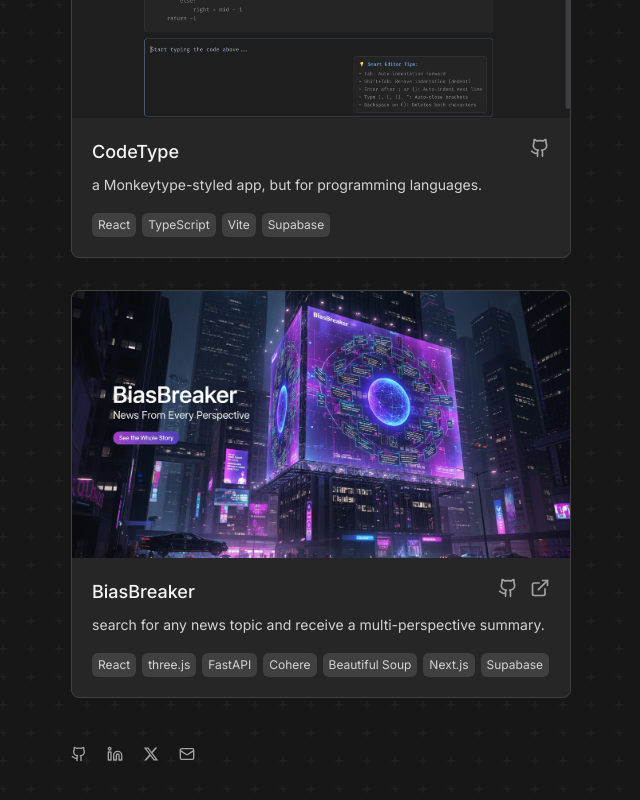
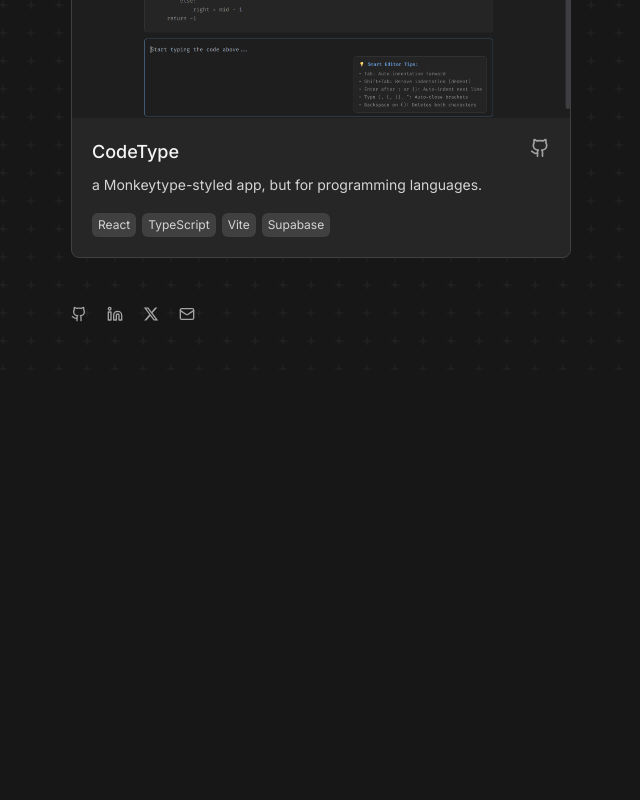
Before and after one commit to AmmarA06/personalwebsite, a React (Vite) app: page /projects in a window 1280 px wide. Shown: the part 2865-3665 px from the top of the page, without its empty margins (319-959 px from the left). After the commit the page ends 3235 px from the top, so only its background shows below. Built offline with nearby package versions, Linux system fonts and the light colour scheme.

Commit message:
remove biasbreaker

```diff
--- a/src/App.jsx
+++ b/src/App.jsx
@@ -38,7 +38,7 @@
       logo: "/Utoronto_coa.svg.png",
       link: "https://marshtompsxd.github.io/",
       date: "Feb 2026 - Present",
-      description: "Improving reliability of distributed systems",
+      description: "Using formal verification to improve the reliability of distributed systems",
     },
     {
       company: "aUToronto",
--- a/src/pages/Projects.jsx
+++ b/src/pages/Projects.jsx
@@ -80,16 +80,6 @@
       playbackSpeed: 1.0,
       github: "https://github.com/AmmarA06/CodeType/",
       link: null,
-    },
-    {
-      title: "BiasBreaker",
-      description: "search for any news topic and receive a multi-perspective summary.",
-      tags: ["React", "three.js", "FastAPI", "Cohere", "Beautiful Soup", "Next.js", "Supabase"],
-      media: "/projectimages/biasbreaker.png",
-      mediaType: "image",
-      playbackSpeed: 1.0,
-      github: "https://github.com/AmmarA06/BiasBreaker/",
-      link: "https://devpost.com/software/biasbreaker",
     },
   ];
 
```
